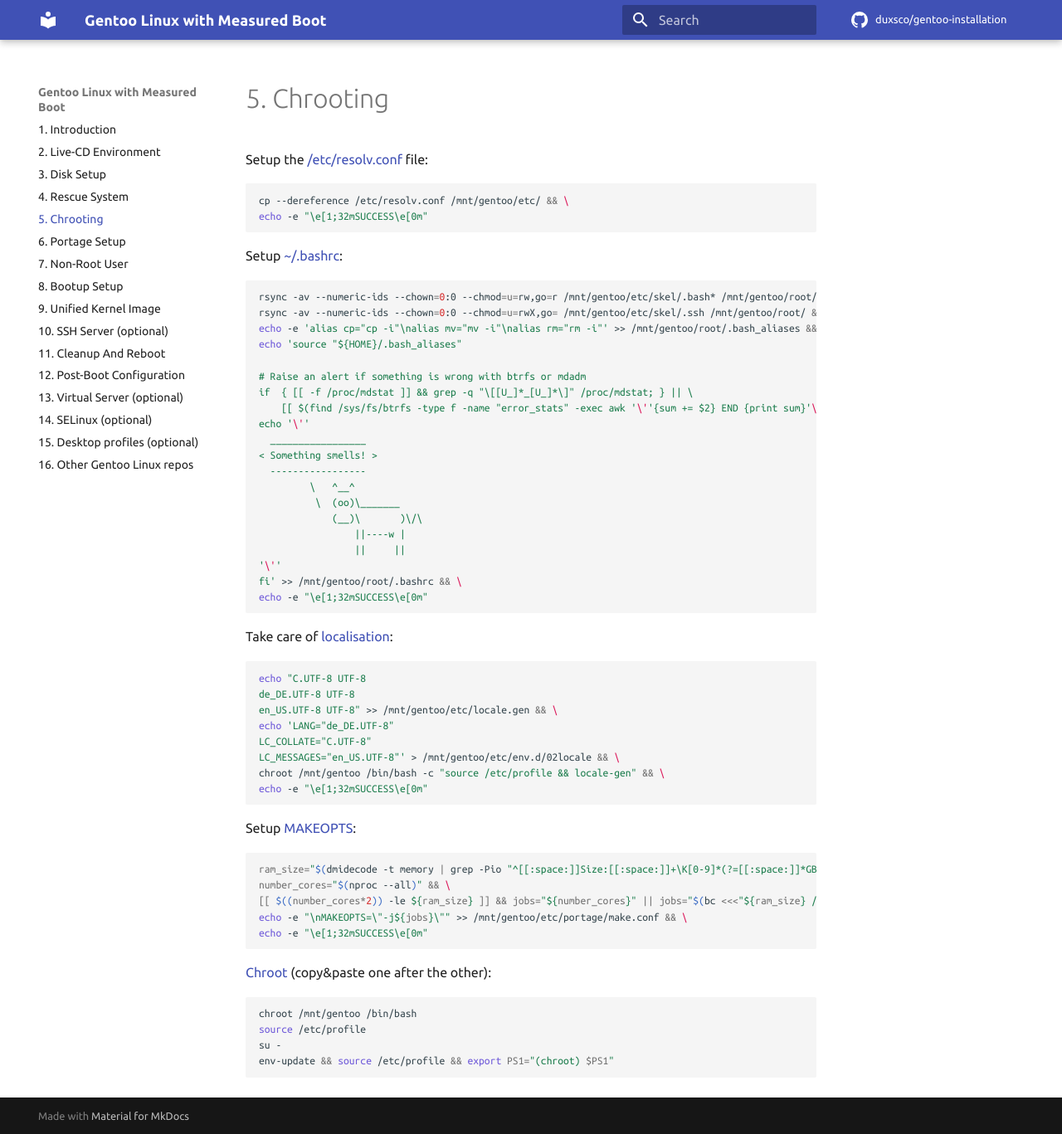
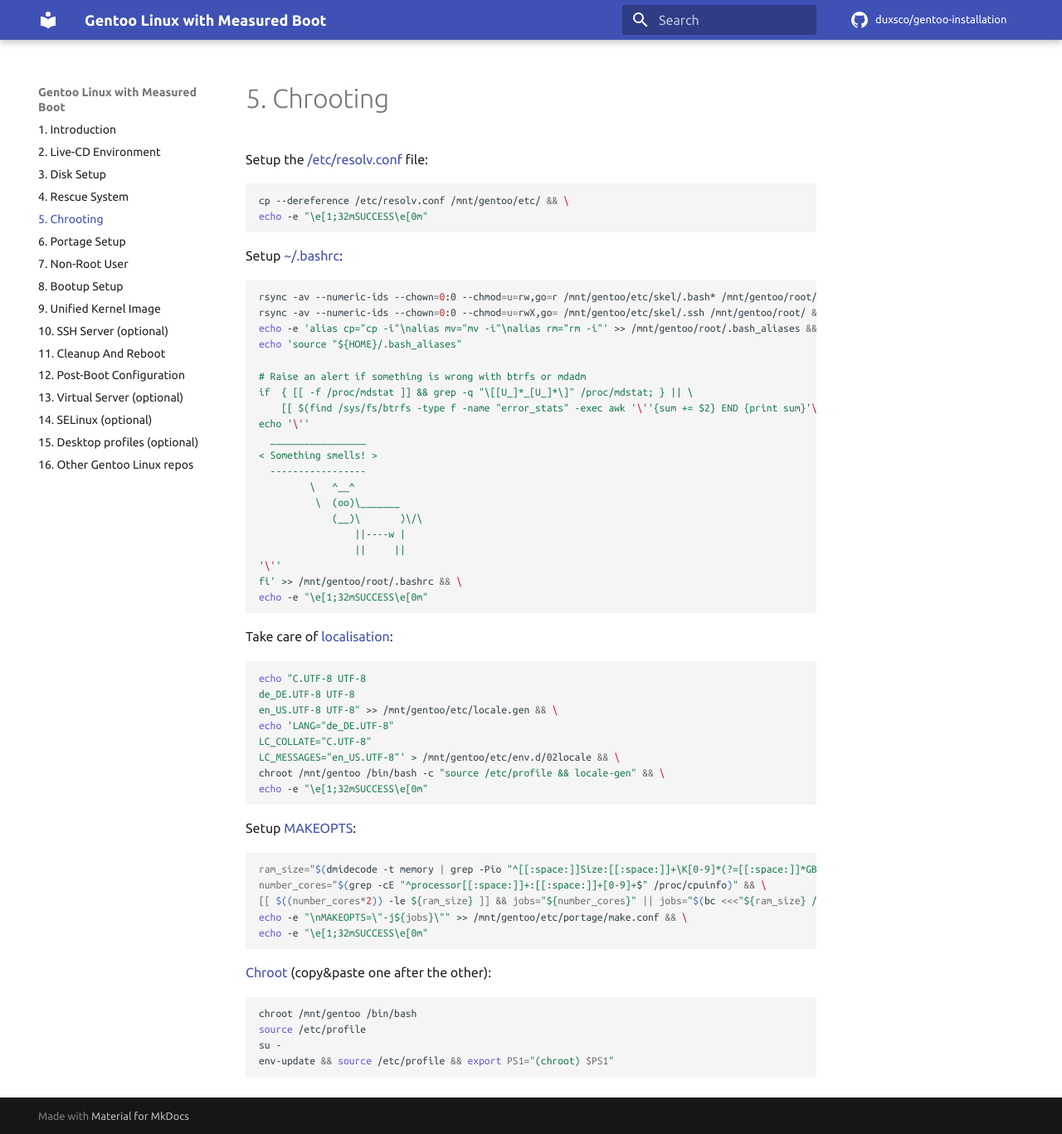
Before and after one commit to duxsco/gentoo-installation, an MkDocs documentation site: the page built from docs/chrooting.md, in a window 1280 px wide and 1367 px high. Shown: the whole window at 83% size. Built offline with MkDocs 1.6.1 and Material for MkDocs 9.7.7, drawn with Linux system fonts in a browser that asks for light colours; comment, search, counter and statistics services are not loaded.

Commit message:
Fix determining #cores

````diff
--- a/docs/chrooting.md
+++ b/docs/chrooting.md
@@ -47,7 +47,7 @@ Setup [MAKEOPTS](https://wiki.gentoo.org/wiki/MAKEOPTS):
 
 ```shell
 ram_size="$(dmidecode -t memory | grep -Pio "^[[:space:]]Size:[[:space:]]+\K[0-9]*(?=[[:space:]]*GB$)" | paste -d '+' -s - | bc)" && \
-number_cores="$(nproc --all)" && \
+number_cores="$(grep -cE "^processor[[:space:]]+:[[:space:]]+[0-9]+$" /proc/cpuinfo)" && \
 [[ $((number_cores*2)) -le ${ram_size} ]] && jobs="${number_cores}" || jobs="$(bc <<<"${ram_size} / 2")" && \
 echo -e "\nMAKEOPTS=\"-j${jobs}\"" >> /mnt/gentoo/etc/portage/make.conf && \
 echo -e "\e[1;32mSUCCESS\e[0m"
````
